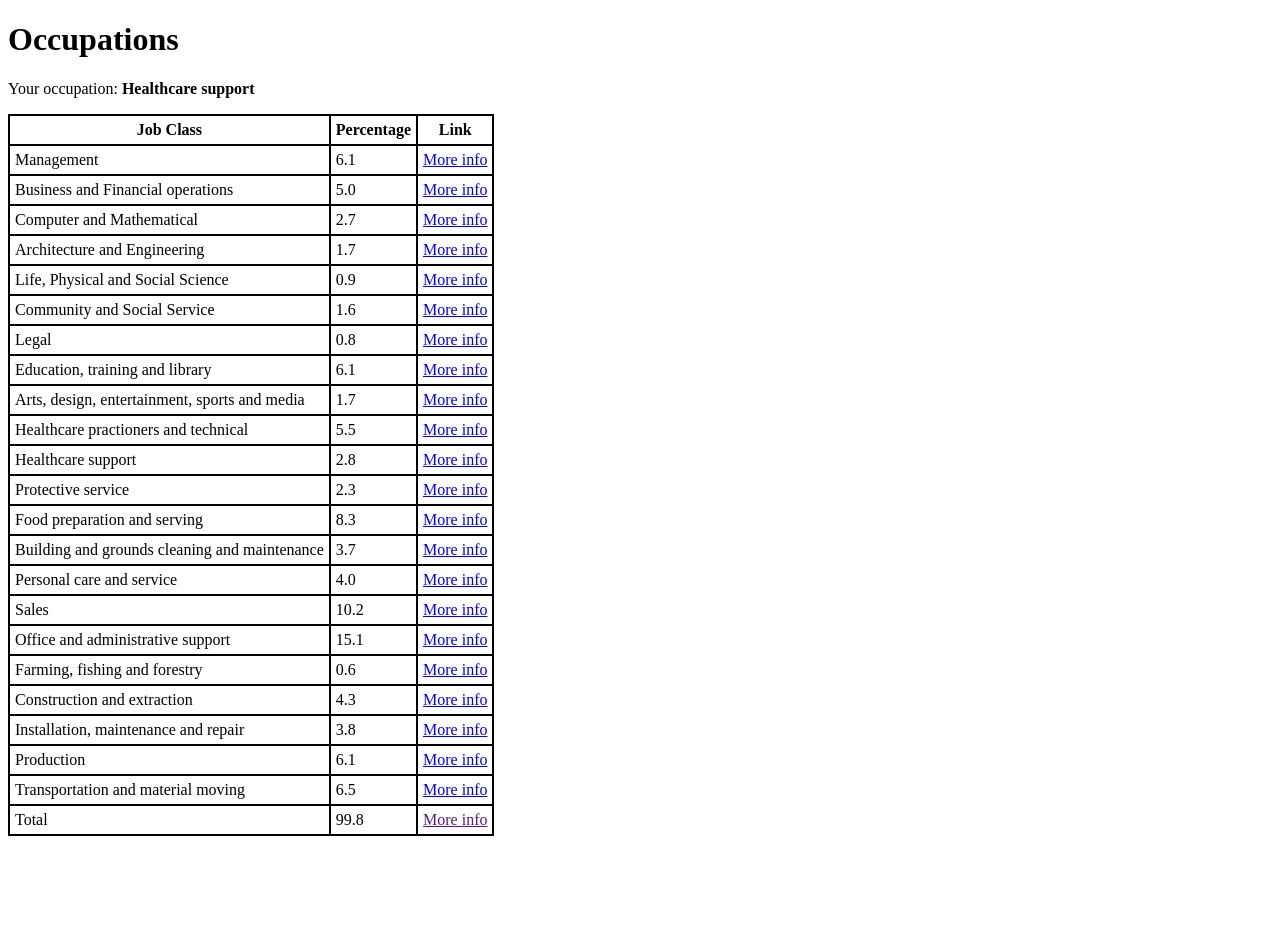
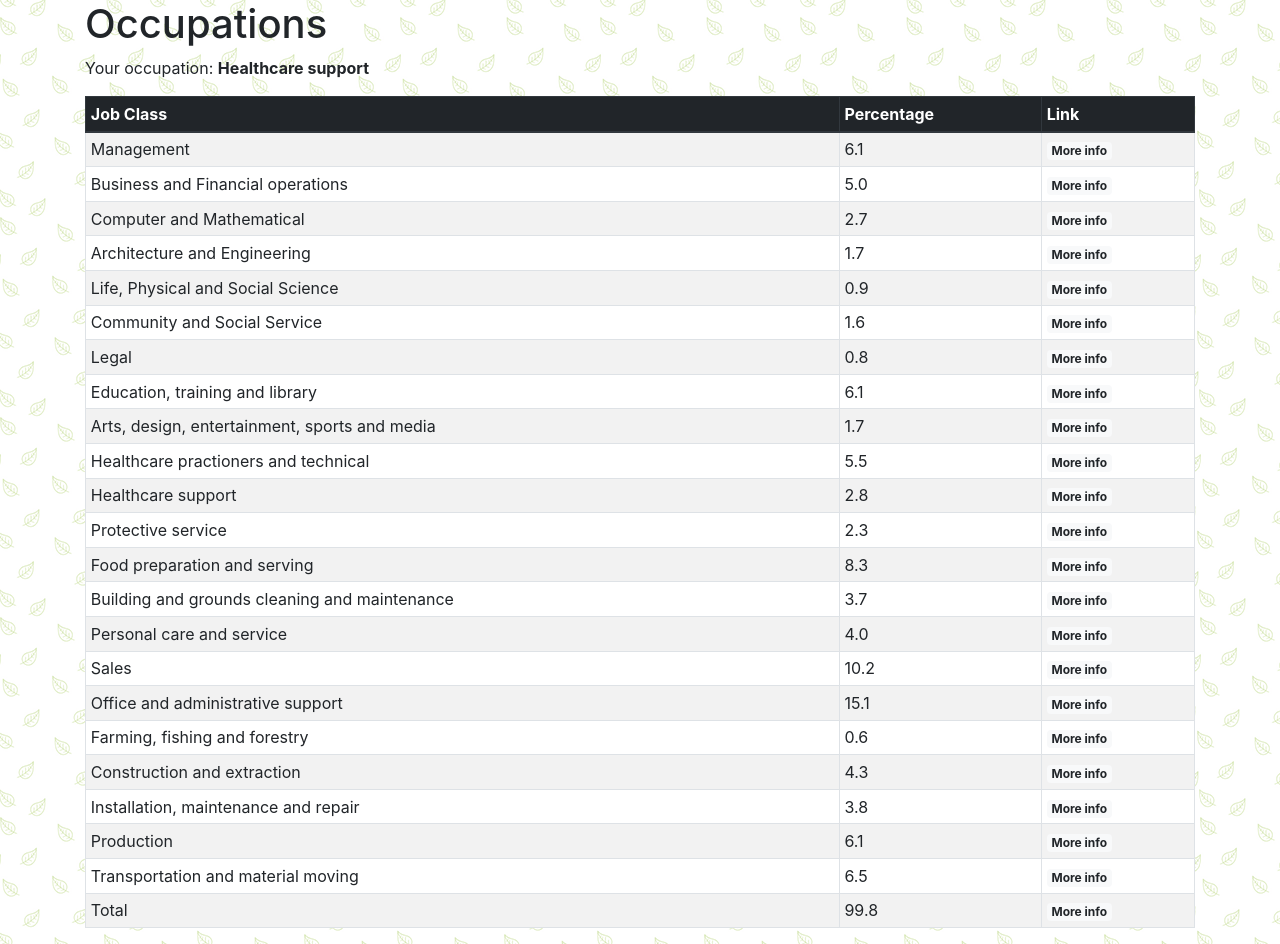
Before and after one commit to JoanChirinos/SoftDev, a Flask app: page /occupations in a window 1280 px wide. Before the commit the page ends 836 px from the top, so only its background shows below. Run offline with Flask 2, Linux system fonts and the light colour scheme; some libraries are stand-ins or nearby versions.

Commit message:
finished k10

```diff
--- a/Homework/10_occupy_flask_st/data/occupations.csv
+++ b/Homework/10_occupy_flask_st/data/occupations.csv
@@ -21,4 +21,4 @@ Construction and extraction,4.3,https://www.bls.gov/oes/current/oes470000.htm
 "Installation, maintenance and repair",3.8,https://www.bls.gov/oes/current/oes490000.htm
 Production,6.1,https://www.bls.gov/oes/current/oes510000.htm
 Transportation and material moving,6.5,https://www.bls.gov/oes/current/oes530000.htm
-Total,99.8,
+Total,99.8,#
--- a/Homework/10_occupy_flask_st/templates/template.html
+++ b/Homework/10_occupy_flask_st/templates/template.html
@@ -1,24 +1,47 @@
-<!DOCTYPE html>
-<html>
+<!doctype html>
+<html lang="en">
+
 <head>
+    <!-- Required meta tags -->
+    <meta charset="utf-8">
+    <meta name="viewport" content="width=device-width, initial-scale=1, shrink-to-fit=no">
+
+    <!-- Bootstrap CSS -->
+    <link rel="stylesheet" href="https://stackpath.bootstrapcdn.com/bootstrap/4.1.3/css/bootstrap.min.css" integrity="sha384-MCw98/SFnGE8fJT3GXwEOngsV7Zt27NXFoaoApmYm81iuXoPkFOJwJ8ERdknLPMO" crossorigin="anonymous">
+
+    <style>
+        body {
+            background-image: url('/static/leaves/leaves.png');
+        }
+
+        .not-transparent {
+            background-color: #FFF;
+        }
+
+    </style>
+
+
     <title>{{ title }}</title>
-    <style>
-      table, th, td {
-        padding: 5px;
-        border: 2px solid black;
-        border-collapse: collapse;
-      }
-    </style>
 </head>
+
 <body>
+    <div class="container">
         <h1>{{ title }}</h1>
+        <div class="row">
+            <div class="col">
                 <p>Your occupation: <b>{{ random_occ }}</b></p>
-    <table>
+            </div>
+        </div>
+
+        <table class="table table-striped table-bordered table-sm not-transparent">
+            <thead class="thead-dark">
                 <tr>
                     <th>Job Class</th>
                     <th>Percentage</th>
                     <th>Link</th>
                 </tr>
+            </thead>
+            <tbody>
                 {% for occ in occs %}
                 <tr>
                     <td>
@@ -28,9 +51,19 @@
                         {{ occs[occ][0] }}
                     </td>
                     <td>
-            <a href="{{ occs[occ][1] }}" target="_blank">More info</a>
+                        <a href="{{ occs[occ][1] }}" target="_blank" class="badge badge-light">More info</a>
                     </td>
                 </tr>
                 {% endfor %}
+            </tbody>
+        </table>
+    </div>
+
+    <!-- Optional JavaScript -->
+    <!-- jQuery first, then Popper.js, then Bootstrap JS -->
+    <script src="https://code.jquery.com/jquery-3.3.1.slim.min.js" integrity="sha384-q8i/X+965DzO0rT7abK41JStQIAqVgRVzpbzo5smXKp4YfRvH+8abtTE1Pi6jizo" crossorigin="anonymous"></script>
+    <script src="https://cdnjs.cloudflare.com/ajax/libs/popper.js/1.14.3/umd/popper.min.js" integrity="sha384-ZMP7rVo3mIykV+2+9J3UJ46jBk0WLaUAdn689aCwoqbBJiSnjAK/l8WvCWPIPm49" crossorigin="anonymous"></script>
+    <script src="https://stackpath.bootstrapcdn.com/bootstrap/4.1.3/js/bootstrap.min.js" integrity="sha384-ChfqqxuZUCnJSK3+MXmPNIyE6ZbWh2IMqE241rYiqJxyMiZ6OW/JmZQ5stwEULTy" crossorigin="anonymous"></script>
 </body>
+
 </html>
```
Also changed, not shown: Homework/10_occupy_flask_st/static/leaves/leaves.png (added), Homework/10_occupy_flask_st/static/leaves/readme.txt (added). Lines whose indentation alone changed are shown as unchanged.
